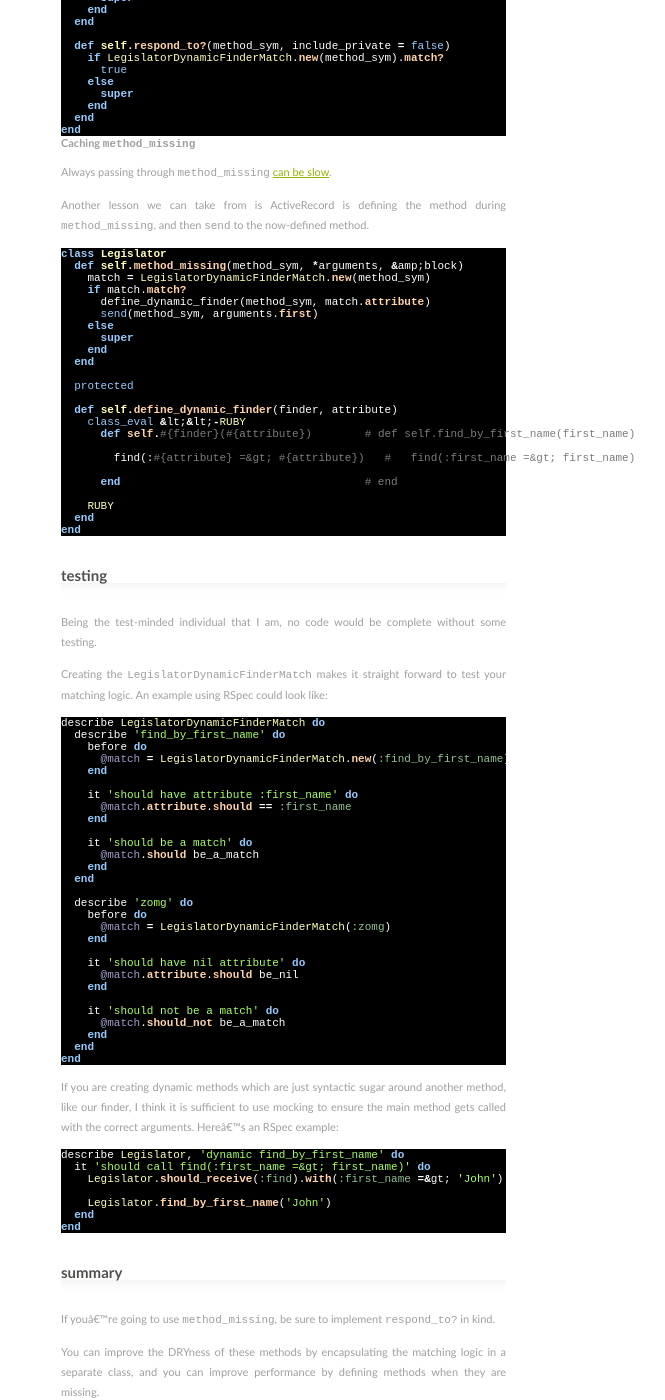
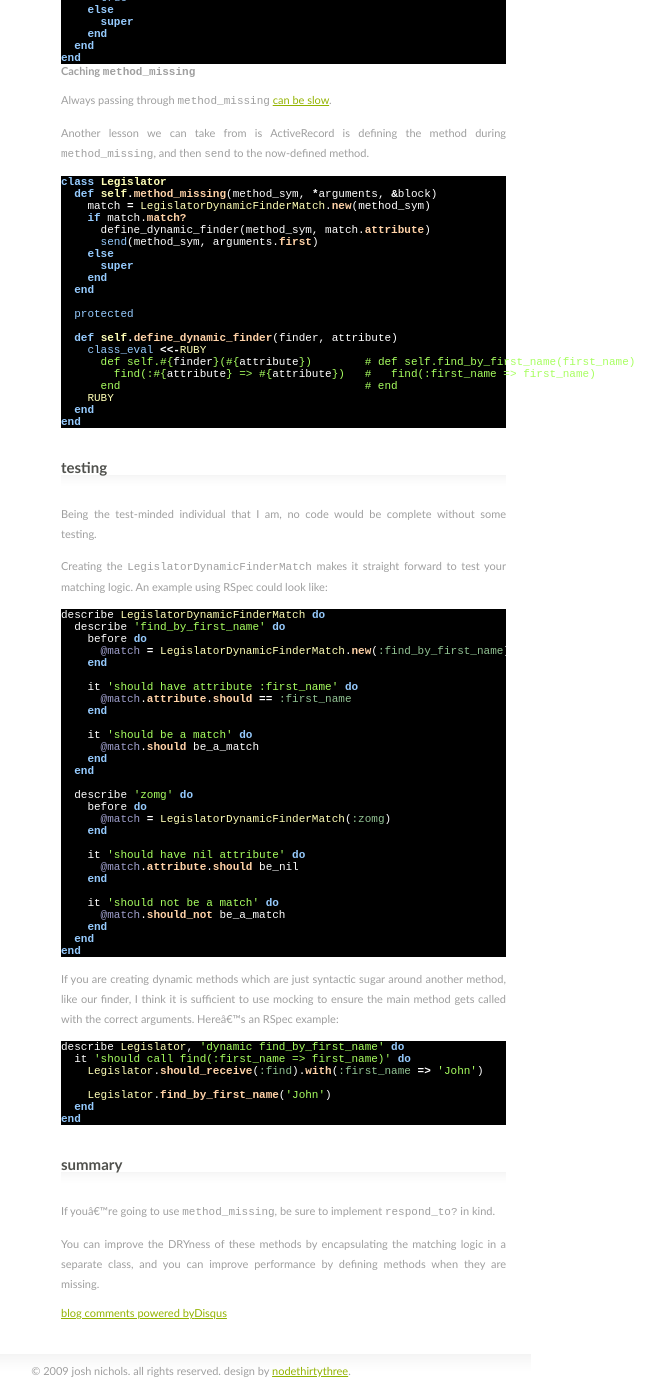
Before and after one commit to technicalpickles/technicalpickles.github.com, a Jekyll site: the page built from _posts/2009-02-17-using-method_missing-and-respond_to-to-create-dynamic-methods.markdown, in a window 1280 px wide and 1400 px high, scrolled down 1705 px. Shown: the whole window, without its empty margins (449-1114 px from the left). Built offline with Jekyll 4.4.1, drawn with Linux system fonts in a browser that asks for light colours; comment, search, counter and statistics services are not loaded; some of the changed lines change nothing that is shown; some of the changed text lies outside the part shown.

Commit message:
Unescaped HTML.

```diff
--- a/_posts/2009-02-17-using-method_missing-and-respond_to-to-create-dynamic-methods.markdown
+++ b/_posts/2009-02-17-using-method_missing-and-respond_to-to-create-dynamic-methods.markdown
@@ -26,10 +26,10 @@
   end
 
   # Define on self, since it's  a class method
-  def self.method_missing(method_sym, *arguments, &amp;block)
+  def self.method_missing(method_sym, *arguments, &block)
     # the first argument is a Symbol, so you need to_s it if you want to pattern match
     if method_sym.to_s =~ /^find_by_(.*)$/
-      find($1.to_sym =&gt; arguments.first)
+      find($1.to_sym => arguments.first)
     else
       super
     end
@@ -81,10 +81,10 @@
 end
 
 class Legislator
-  def self.method_missing(method_sym, *arguments, &amp;block)
+  def self.method_missing(method_sym, *arguments, &block)
     match = LegislatorDynamicFinderMatch.new(method_sym)
     if match.match?
-      find(match.attribute =&gt; arguments.first)
+      find(match.attribute => arguments.first)
     else
       super
     end
@@ -108,7 +108,7 @@
 
 {% highlight ruby %}
 class Legislator
-  def self.method_missing(method_sym, *arguments, &amp;block)
+  def self.method_missing(method_sym, *arguments, &block)
     match = LegislatorDynamicFinderMatch.new(method_sym)
     if match.match?
       define_dynamic_finder(method_sym, match.attribute)
@@ -121,9 +121,9 @@
   protected
 
   def self.define_dynamic_finder(finder, attribute)
-    class_eval &lt;&lt;-RUBY
+    class_eval <<-RUBY
       def self.#{finder}(#{attribute})        # def self.find_by_first_name(first_name)
-        find(:#{attribute} =&gt; #{attribute})   #   find(:first_name =&gt; first_name)
+        find(:#{attribute} => #{attribute})   #   find(:first_name => first_name)
       end                                     # end
     RUBY
   end
@@ -172,8 +172,8 @@
 
 {% highlight ruby %}
 describe Legislator, 'dynamic find_by_first_name' do
-  it 'should call find(:first_name =&gt; first_name)' do
-    Legislator.should_receive(:find).with(:first_name =&gt; 'John')
+  it 'should call find(:first_name => first_name)' do
+    Legislator.should_receive(:find).with(:first_name => 'John')
 
     Legislator.find_by_first_name('John')
   end
```
